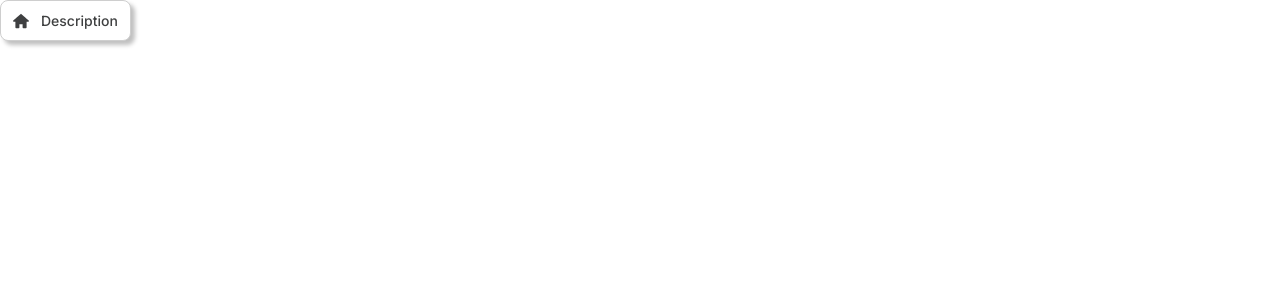
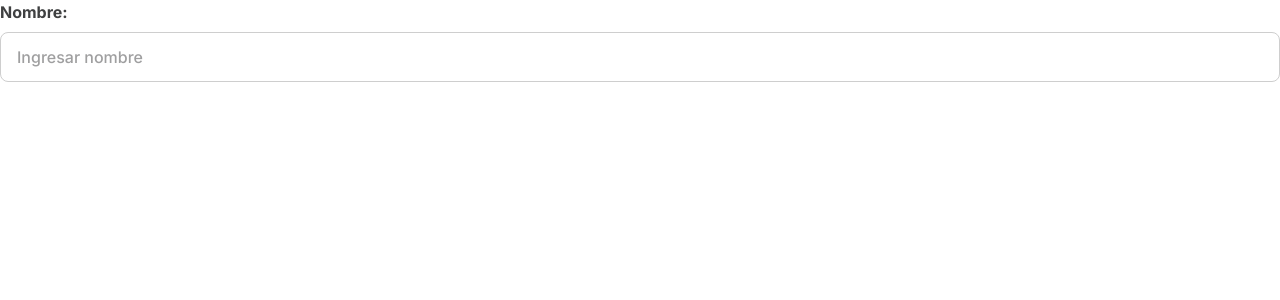
Before and after one commit to DesApp-2025c2-Grupo-9/MedicinaIntegral.AfiliadosGrupo9-frontend, a React (Vite) app: page / in a window 1280 px wide. Shown: the top 300 px of the page. Built offline with nearby package versions, Linux system fonts and the light colour scheme.

Commit message:
Se implementó el componente Input.

```diff
--- a/src/AppRouter.jsx
+++ b/src/AppRouter.jsx
@@ -1,10 +1,10 @@
 import { Route, Routes } from "react-router-dom";
-import NavButton from './components/NavButton';
+import Input from './components/Input';
 
 export function AppRouter() {
   return (
     <Routes>
-      <Route path='/' element={<NavButton />} />
+      <Route path='/' element={<Input id={'holaMundo'} label={'Nombre:'} placeholder={'Ingresar nombre'} />} />
     </Routes>
   );
 }
--- /dev/null
+++ b/src/components/Input.jsx
@@ -0,0 +1,18 @@
+function Input({ id, label, errorMsg, isTextArea=false, ...props }) {
+  const baseStyles = 'flex min-w-40 min-h-[43px] p-3 pl-4 items-center self-stretch rounded-lg border border-gris-border bg-blanco-principal text-base outline-none focus:border-menta-600';
+
+  return (
+    <div className='flex self-stretch flex-col items-start gap-2'>
+      { label && <label htmlFor={id} className='text-base font-bold w-fit select-none'>{label}</label> }
+      {
+        !isTextArea ? (
+          <input id={id} name={id} className={baseStyles} {...props} />
+        ) : (
+          <textarea id={id} name={id} className={`${baseStyles} resize-none h-36`} {...props}></textarea>
+        )
+      }
+      { errorMsg && <p className='text-rojo-alerta text-sm w-fit'>{errorMsg}</p> }
+    </div>
+  )
+}
+export default Input
```
